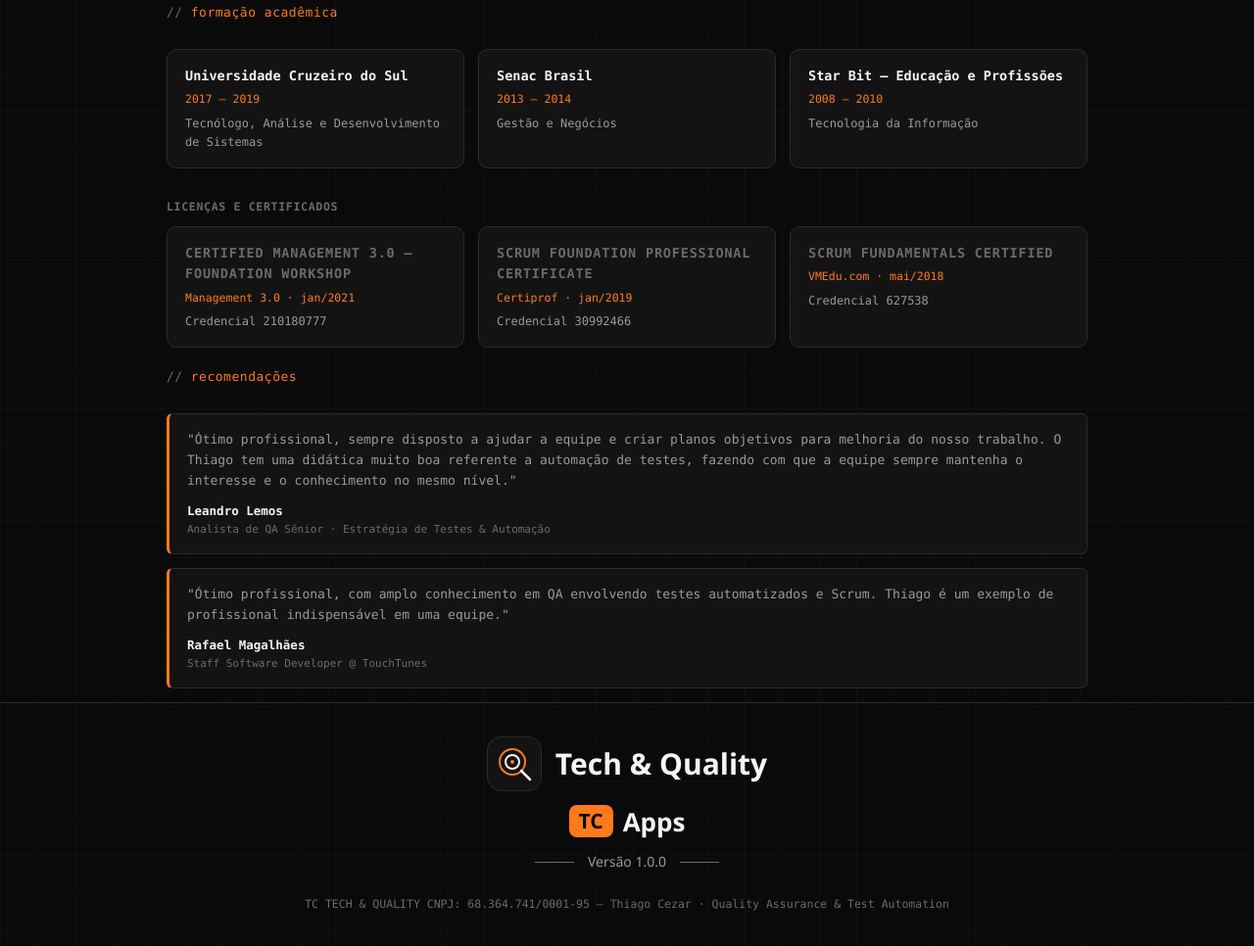
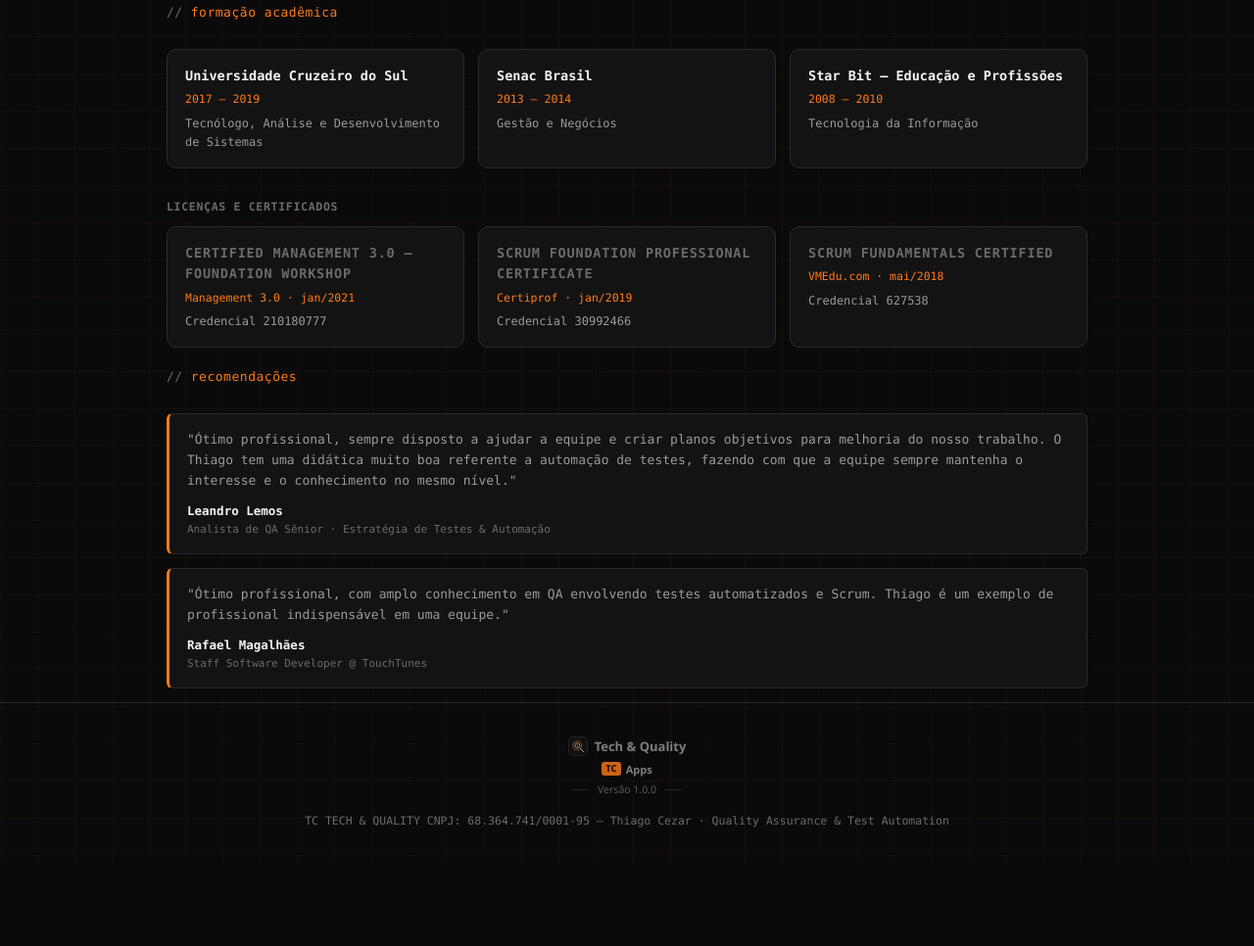
Before and after one commit to thiagotcezar/thiagotcezar.github.io, a plain HTML site: page site/index.html in a window 1280 px wide. Shown: the part 2585-3551 px from the top of the page at 98% size. After the commit the page ends 3466 px from the top, so only its background shows below. Drawn offline with Linux system fonts and the light colour scheme.

Commit message:
Deixa o lockup do rodapé discreto e reduz a imagem no README
Co-Authored-By: Claude Opus 5.5 <noreply@anthropic.com>
Claude-Session: https://claude.ai/code/session_01JhNKqeMtEWsbUsGgHcCU2j

```diff
--- a/site/index.html
+++ b/site/index.html
@@ -123,14 +123,14 @@ nav a:hover{color:var(--orange)}
 
 footer{border-top:1px solid var(--border);padding:34px 0;text-align:center;color:var(--faint);font-size:11.5px}
 /* lockup de marca: logo + nome, selo TC na cor do app, versão */
-.lockup{display:flex;flex-direction:column;align-items:center;gap:14px;margin-bottom:22px;
+.lockup{display:flex;flex-direction:column;align-items:center;gap:6px;margin-bottom:14px;opacity:.8;
   font-family:"Segoe UI","Helvetica Neue",Helvetica,Arial,sans-serif;font-weight:700}
-.lockup-app{display:flex;align-items:center;gap:14px;color:var(--text);font-size:30px;line-height:1}
-.lockup-app .ic{width:56px;height:56px;flex:none;padding:7px;border-radius:14px;background:var(--surface);border:1px solid var(--border)}
-.lockup-org{display:flex;align-items:center;gap:10px;color:var(--text);font-size:26px;line-height:1}
-.lockup-org .tc{background:var(--orange);color:var(--bg);font-size:21px;padding:6px 10px;border-radius:8px}
-.lockup-ver{display:flex;align-items:center;gap:14px;color:var(--muted);font-size:14px;font-weight:500}
-.lockup-ver::before,.lockup-ver::after{content:"";width:40px;height:1px;background:var(--faint)}
+.lockup-app{display:flex;align-items:center;gap:7px;color:var(--muted);font-size:13px;line-height:1}
+.lockup-app .ic{width:20px;height:20px;flex:none;padding:2px;border-radius:5px;background:var(--surface);border:1px solid var(--border)}
+.lockup-org{display:flex;align-items:center;gap:5px;color:var(--muted);font-size:11px;line-height:1}
+.lockup-org .tc{background:var(--orange);color:var(--bg);font-size:9.5px;padding:2px 4px;border-radius:3px}
+.lockup-ver{display:flex;align-items:center;gap:8px;color:var(--faint);font-size:10.5px;font-weight:500}
+.lockup-ver::before,.lockup-ver::after{content:"";width:18px;height:1px;background:var(--border)}
 
 @media(max-width:768px){
   .hero{padding-top:32px}
```
Also changed, not shown: 1 other file.
